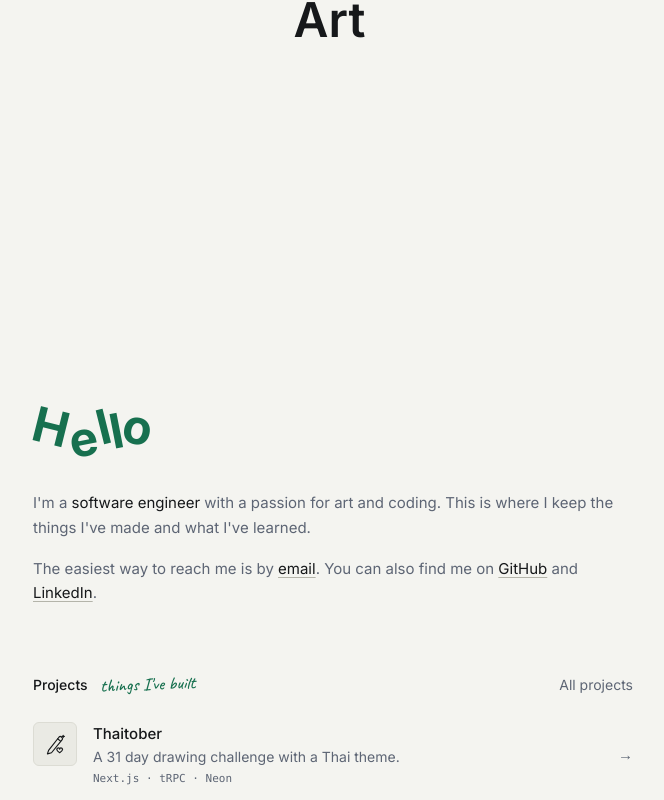
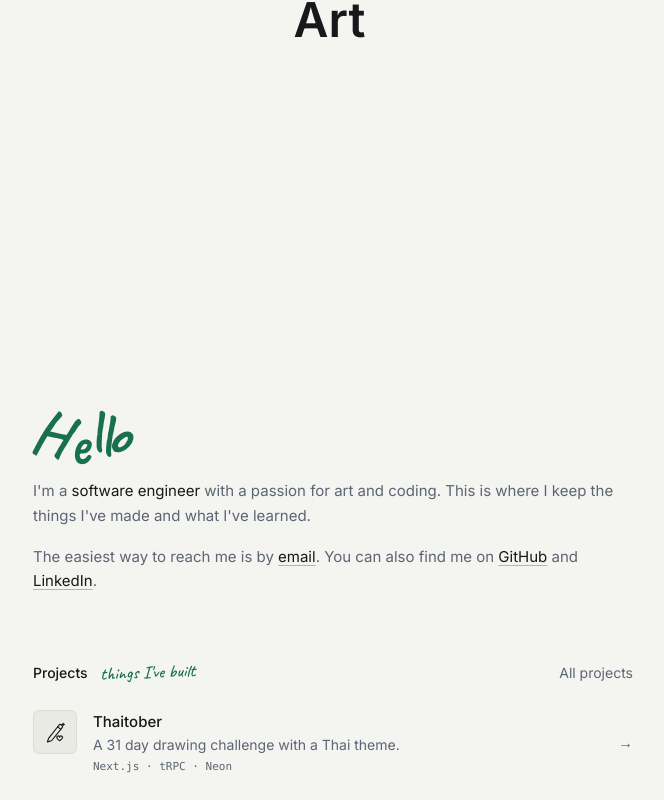
Before and after one commit to SutheeraP/Sutheera-port, a Next.js app in the folder portfolio/: page / in a window 1280 px wide. Shown: the part 429-1229 px from the top of the page, without its empty margins (307-971 px from the left). Built offline with nearby package versions, Linux system fonts and the light colour scheme.

Commit message:
Size the hero with dvh and handwrite the Hello
- Hero height uses dvh so it centres in Safari's visible area
- Hello uses the handwritten font and sits closer to the intro

Co-Authored-By: Claude Opus 5.5 <noreply@anthropic.com>
Claude-Session: https://claude.ai/code/session_01USHni6pg1b7WyxqPKt1Vr7

```diff
--- a/portfolio/src/app/globals.css
+++ b/portfolio/src/app/globals.css
@@ -60,6 +60,13 @@
 }
 
 @layer components {
+  /* Fills the visible screen below the navbar. dvh follows mobile browser
+     toolbars; vh is the fallback for browsers without it. */
+  .hero-height {
+    min-height: calc(100vh - 4rem);
+    min-height: calc(100dvh - 4rem);
+  }
+
   /* Underlined text link used inside paragraphs. */
   .link {
     @apply text-fg underline decoration-underline decoration-1 underline-offset-[3px] transition-colors hover:decoration-accent;
--- a/portfolio/src/app/page.js
+++ b/portfolio/src/app/page.js
@@ -12,7 +12,7 @@ const roles = ["Sutheera", "Software Engineer", "Artist"];
 export default function Home() {
   return (
     <>
-      <section className="-mt-16 flex min-h-[calc(100vh-4rem)] flex-col items-center justify-center text-center sm:-mt-20">
+      <section className="hero-height -mt-16 flex flex-col items-center justify-center text-center sm:-mt-20">
         <h1 className="sr-only">Hi, I'm {site.name}, a software engineer and an artist</h1>
         <div aria-hidden="true">
           <p className="font-medium text-accent">Hi, I'm</p>
@@ -24,7 +24,7 @@ export default function Home() {
 
       <section aria-labelledby="intro" className="pt-8">
         <PlayfulHello id="intro" />
-        <div className="mt-10 space-y-4 text-muted">
+        <div className="mt-4 space-y-4 text-muted">
           <p>
             I'm a <span className="text-fg">software engineer</span> with a passion for art and
             coding. This is where I keep the things I've made and what I've learned.
--- a/portfolio/src/components/PlayfulHello.js
+++ b/portfolio/src/components/PlayfulHello.js
@@ -13,7 +13,7 @@ export default function PlayfulHello({ id }) {
     <h2
       id={id}
       aria-label="Hello"
-      className="flex text-4xl font-bold leading-none text-accent sm:text-5xl"
+      className="flex font-hand text-5xl font-bold leading-none text-accent sm:text-6xl"
     >
       {letters.map(({ letter, className }, index) => (
         <span key={index} aria-hidden="true" className={`inline-block ${className}`}>
```
